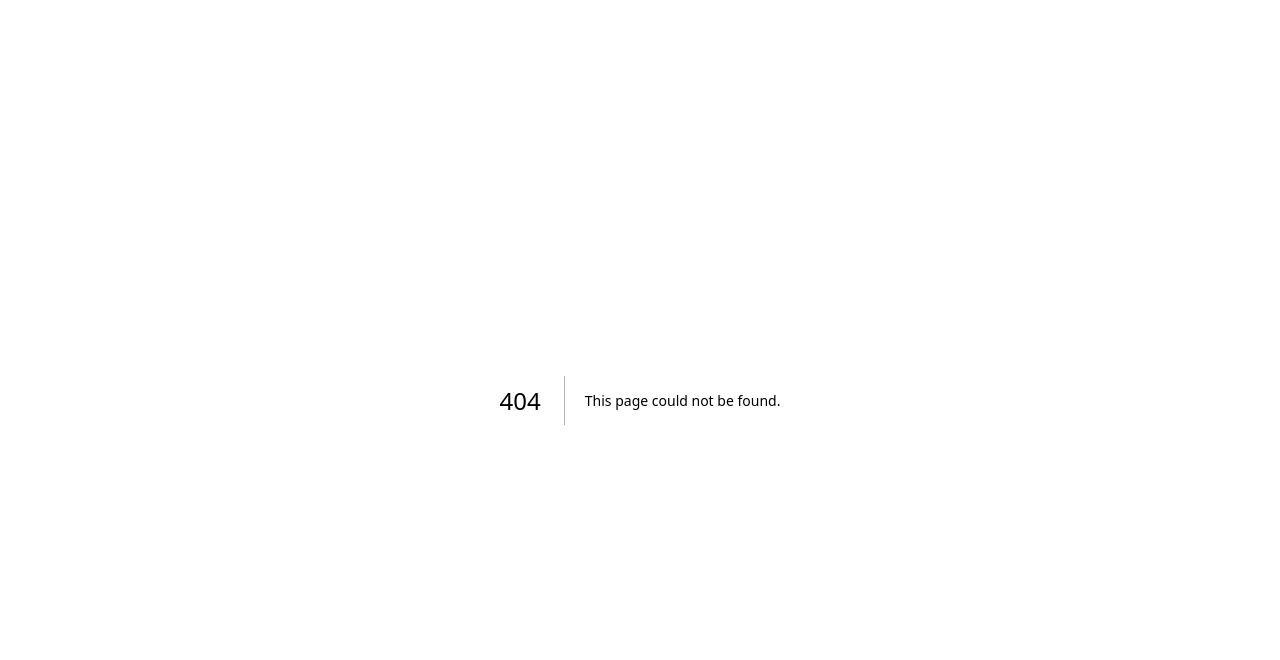
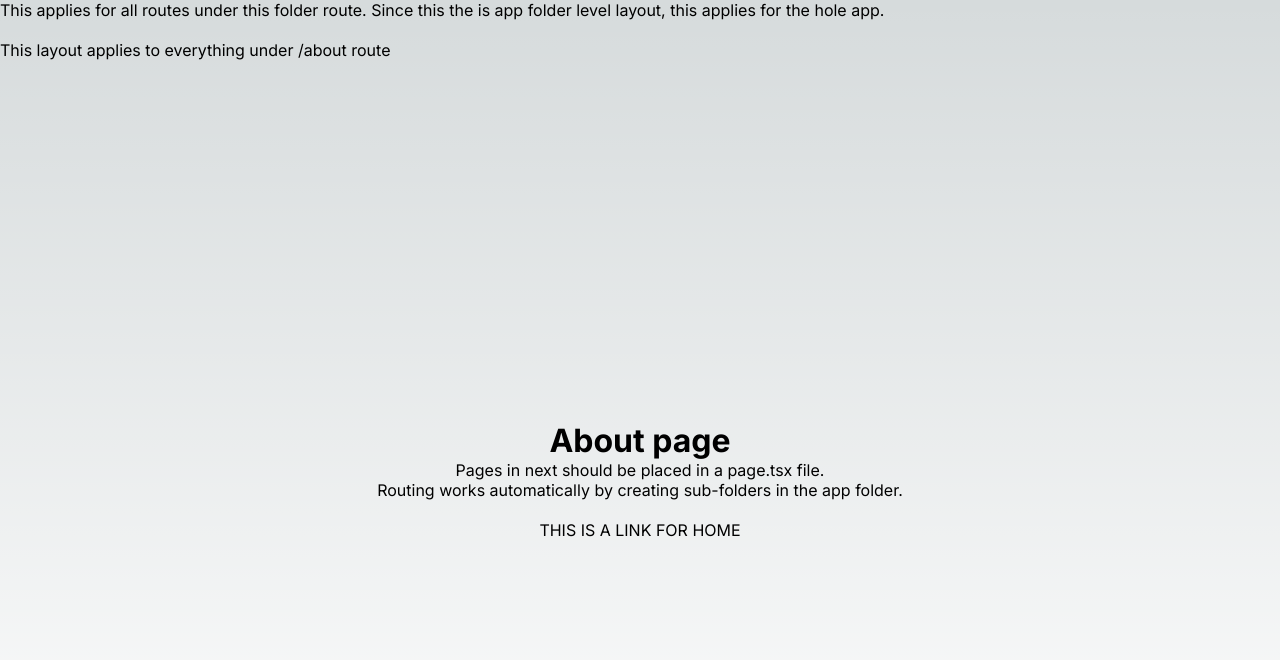
Before and after one commit to lucas-sdalmeida/next-studies, a Next.js app: page /about in a window 1280 px wide. Before the commit this address had no page. Shown: the top 660 px of the page. Built offline with nearby package versions, Linux system fonts and the light colour scheme.

Commit message:
pages, layouts, Links, loading and error

```diff
--- /dev/null
+++ b/src/app/about/layout.tsx
@@ -0,0 +1,12 @@
+export default function AboutLayout({ children }: Readonly<{ children: React.ReactNode }>) {
+    return (
+        <div>
+            <br />
+            <div>
+                <p>This layout applies to everything under /about route</p>
+            </div>
+            <br />
+            { children }
+        </div>
+    )
+}
--- /dev/null
+++ b/src/app/about/loading.tsx
@@ -0,0 +1,5 @@
+export default function AboutLoading() {
+    return (
+        <div>It is loading</div>
+    )
+}
--- /dev/null
+++ b/src/app/about/page.tsx
@@ -0,0 +1,20 @@
+import Link from "next/link"
+
+import styles from './style.module.css'
+import { Metadata } from "next"
+
+export const metadata: Metadata = {
+    title: 'About page'
+}
+
+export default function AboutPage() {
+    return (
+        <main className={ styles.main }>
+            <h1>About page</h1>
+            <p>Pages in next should be placed in a page.tsx file.</p>
+            <p>Routing works automatically by creating sub-folders in the app folder.</p>
+            <br />
+            <Link href="/">THIS IS A LINK FOR HOME</Link>
+        </main>
+    )
+}
--- /dev/null
+++ b/src/app/about/style.module.css
@@ -0,0 +1,8 @@
+.main {
+    min-height: 100dvh;
+
+    display: flex;
+    flex-direction: column;
+    justify-content: center;
+    align-items: center;
+}
--- a/src/app/layout.tsx
+++ b/src/app/layout.tsx
@@ -16,7 +16,13 @@ export default function RootLayout({
 }>) {
   return (
     <html lang="en">
-      <body className={inter.className}>{children}</body>
+      <body className={inter.className}>
+        <nav>
+          This applies for all routes under this folder route.
+          Since this the is app folder level layout, this applies for the hole app.
+        </nav>
+        {children}
+      </body>
     </html>
   );
 }
--- a/src/app/page.tsx
+++ b/src/app/page.tsx
@@ -1,10 +1,13 @@
 import Image from "next/image";
 import styles from "./page.module.css";
+import Link from "next/link";
 
 export default function Home() {
   return (
     <main className={styles.main}>
       <h1>Hello world!</h1>
+      <br />
+      <Link href="/about">THIS IS A LINK FOR ABOUT</Link>
     </main>
   );
 }
```
Also changed, not shown: src/app/about/error.tsx (added, +11 -0 lines).
